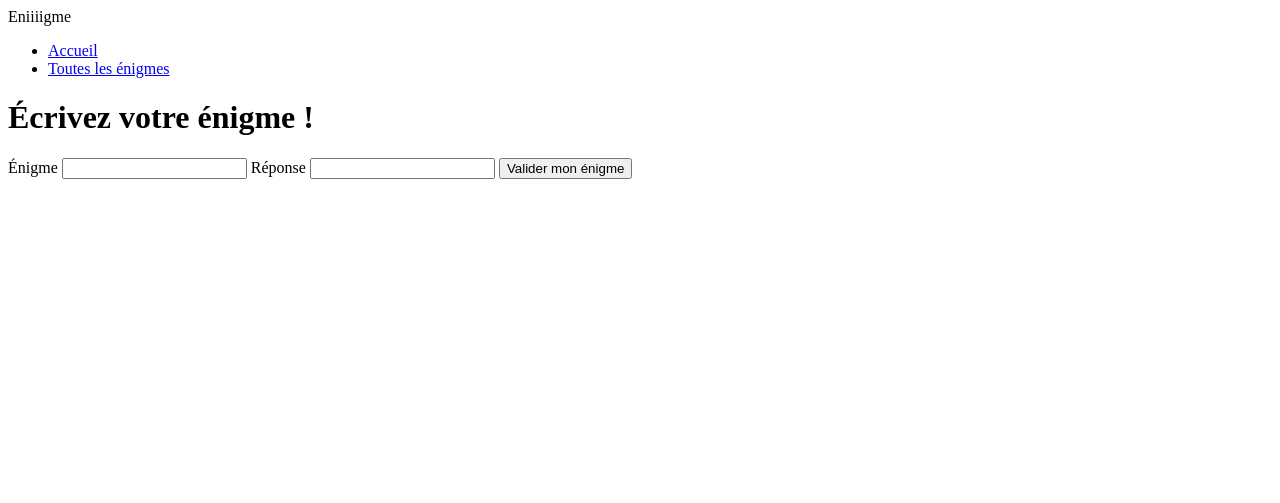
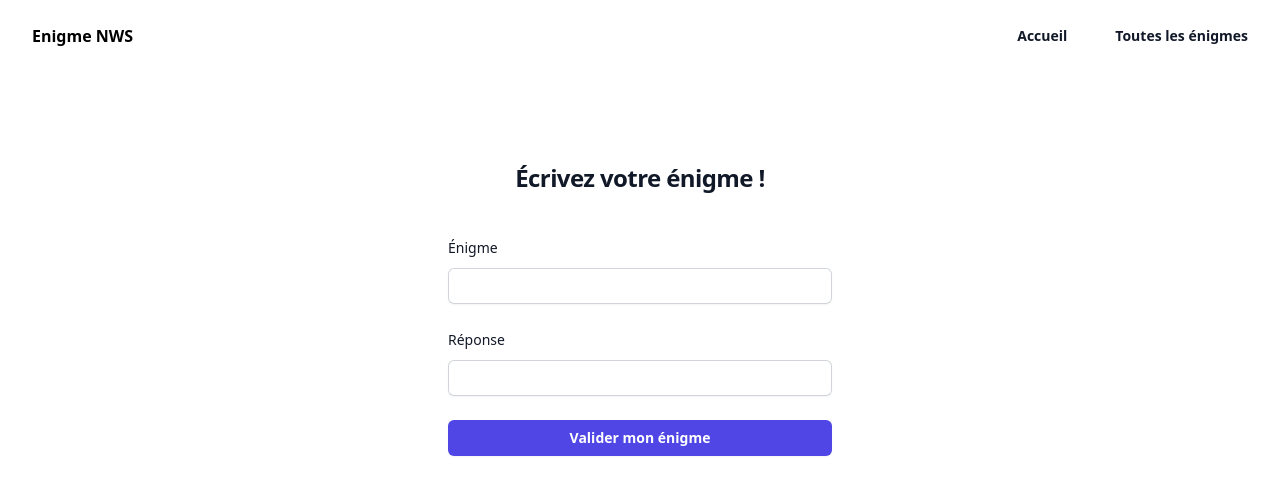
Before and after one commit to rachboudj/partiel-escapegame, a PHP site: page / in a window 1280 px wide. Shown: the top 503 px of the page. Run offline with PHP 8.4, Linux system fonts and the light colour scheme; some web fonts are replaced.

Commit message:
style de l'app

```diff
--- a/src/Controller/accueil.php
+++ b/src/Controller/accueil.php
@@ -22,7 +22,7 @@ function accueil() {
             $link = "index.php?page=detailsQuestions&enigmeId=" . $idEnigme;
         } else {
             $success = "";
-            $errorMessage = "Votre énigme n'a pas été enregistré... !";
+            $errorMessage = "Votre énigme n'a pas été enregistré...";
         }
     }
 
--- a/src/View/accueil.php
+++ b/src/View/accueil.php
@@ -1,36 +1,63 @@
 <?php $title = "Accueil" ?>
 
 <?php ob_start(); ?>
-<h1>Écrivez votre énigme !</h1>
+
+<div class="flex min-h-full flex-col justify-center px-6 py-12 lg:px-8">
+    <div class="sm:mx-auto sm:w-full sm:max-w-sm">
+        <h2 class="mt-10 text-center text-2xl font-bold leading-9 tracking-tight text-gray-900">Écrivez votre énigme !</h2>
+    </div>
+
+    <?php if (!empty($success)) { ?>
+        <span class="inline-flex items-center rounded-md bg-green-50 px-2 py-1 text-xs font-medium text-green-700 ring-1 ring-inset ring-green-600/20">
+            <?php echo $success; ?>
+        </span>
+
+        <?php if (isset($link)) { ?>
+            <span class="inline-flex items-center rounded-md bg-green-50 px-2 py-1 text-xs font-medium text-green-700 ring-1 ring-inset ring-green-600/20">Voici le lien de votre énigme : <a class="font-semibold" target="_blank" href="<?php echo $link; ?>"><?php echo $link; ?></a></span>
+        <?php }
+    }
+
+    if (!empty($errorMessage)) { ?>
+        <span class="inline-flex items-center rounded-md bg-red-50 px-2 py-1 text-xs font-medium text-red-700 ring-1 ring-inset ring-red-600/10"><?php echo $errorMessage; ?></span>
+
+    <?php } ?>
+
+    <div class="mt-10 sm:mx-auto sm:w-full sm:max-w-sm">
+        <form class="space-y-6" action="#" method="POST">
+            <div>
+                <label for="email" class="block text-sm font-medium leading-6 text-gray-900">Énigme</label>
+                <div class="mt-2">
+                    <input type="text" name="question" class="block w-full rounded-md border-0 py-1.5 text-gray-900 shadow-sm ring-1 ring-inset ring-gray-300 placeholder:text-gray-400 focus:ring-2 focus:ring-inset focus:ring-indigo-600 sm:text-sm sm:leading-6">
+                    <span class="error"><?php if (!empty($errors['question'])) {
+                                            echo $errors['question'];
+                                        } ?></span>
+                </div>
 
 
-<form method="POST" action="index.php?page=accueil">
-    <label for="question">Énigme</label>
-    <input type="text" name="question" />
-    <span class="error"><?php if (!empty($errors['question'])) {
-                            echo $errors['question'];
-                        } ?></span>
 
-    <label for="reponse">Réponse</label>
-    <input type="reponse" name="reponse" />
-    <span class="error"><?php if (!empty($errors['reponse'])) {
-                            echo $errors['reponse'];
-                        } ?></span>
+            </div>
 
-    <input class="buttons" type="submit" name="submit" value="Valider mon énigme" />
-</form>
+            <div>
+                <div class="flex items-center justify-between">
+                    <label for="password" class="block text-sm font-medium leading-6 text-gray-900">Réponse</label>
+                </div>
+                <div class="mt-2">
+                    <input type="reponse" name="reponse" class="block w-full rounded-md border-0 py-1.5 text-gray-900 shadow-sm ring-1 ring-inset ring-gray-300 placeholder:text-gray-400 focus:ring-2 focus:ring-inset focus:ring-indigo-600 sm:text-sm sm:leading-6">
+                    <span class="error"><?php if (!empty($errors['reponse'])) {
+                                            echo $errors['reponse'];
+                                        } ?></span>
+                </div>
+            </div>
+
+            <div>
+                <input type="submit" name="submit" value="Valider mon énigme" class="flex w-full justify-center rounded-md bg-indigo-600 px-3 py-1.5 text-sm font-semibold leading-6 text-white shadow-sm hover:bg-indigo-500 focus-visible:outline focus-visible:outline-2 focus-visible:outline-offset-2 focus-visible:outline-indigo-600">
+            </div>
+        </form>
+    </div>
+</div>
 
 
-<?php if (!empty($success)) { ?>
-    <p class="success-message"><?php echo $success; ?></p>
-    <?php if (isset($link)) { ?>
-        <p>Voici le lien de votre énigme : <a target="_blank" href="<?php echo $link; ?>"><?php echo $link; ?></a></p>
-    <?php }
-}
-
-if (!empty($errorMessage)) { ?>
-    <p class="error-message"><?php echo $errorMessage; ?></p>
-<?php }
+<?php
 
 $content = ob_get_clean();
 
--- a/src/View/layout.php
+++ b/src/View/layout.php
@@ -1,21 +1,32 @@
 <!DOCTYPE html>
 <html>
+
 <head>
     <meta charset="utf-8" />
     <title><?= $title ?></title>
     <link href="./assets/css/style.css" rel="stylesheet" />
+    <link href="https://cdn.jsdelivr.net/npm/tailwindcss@2.2.19/dist/tailwind.min.css" rel="stylesheet">
+    <link rel="stylesheet" href="https://rsms.me/inter/inter.css" />
 </head>
 
 <body>
-        <header>
-            <div class="logo">Eniiiigme</div>
-            <nav>
-                <ul>
-                    <li><a href="index.php?page=accueil">Accueil</a></li>
-                    <li><a href="index.php?page=questions">Toutes les énigmes</a></li>
-                </ul>
+    <header class="bg-white">
+        <nav class="mx-auto flex max-w-7xl items-center justify-between p-6 lg:px-8" aria-label="Global">
+            <div class="flex lg:flex-1">
+                <a href="#" class="-m-1.5 p-1.5">
+                    <span class="font-extrabold">Enigme NWS</span>
+                </a>
+            </div>
+            <div class="lg:flex lg:gap-x-12">
+
+                <a href="index.php?page=accueil" class="text-sm font-semibold leading-6 text-gray-900">Accueil</a>
+                <a href="index.php?page=questions" class="text-sm font-semibold leading-6 text-gray-900">Toutes les énigmes</a>
+            </div>
         </nav>
+
     </header>
+
     <?= $content ?>
 </body>
+
 </html>
```
Also changed, not shown: src/View/detailsQuestions.php (+26 -11 lines), src/View/questions.php (+24 -8 lines). Lines whose indentation alone changed are shown as unchanged.
